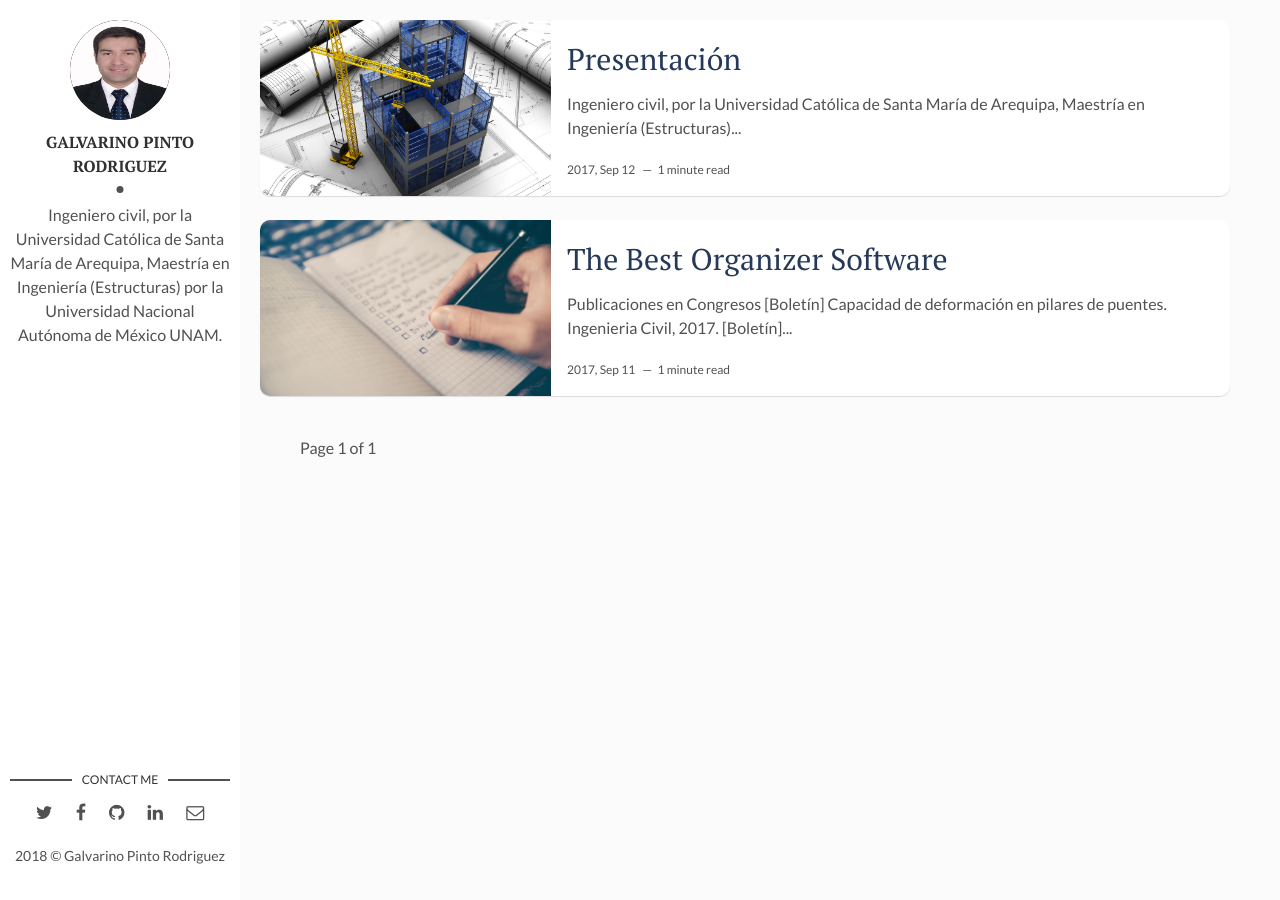
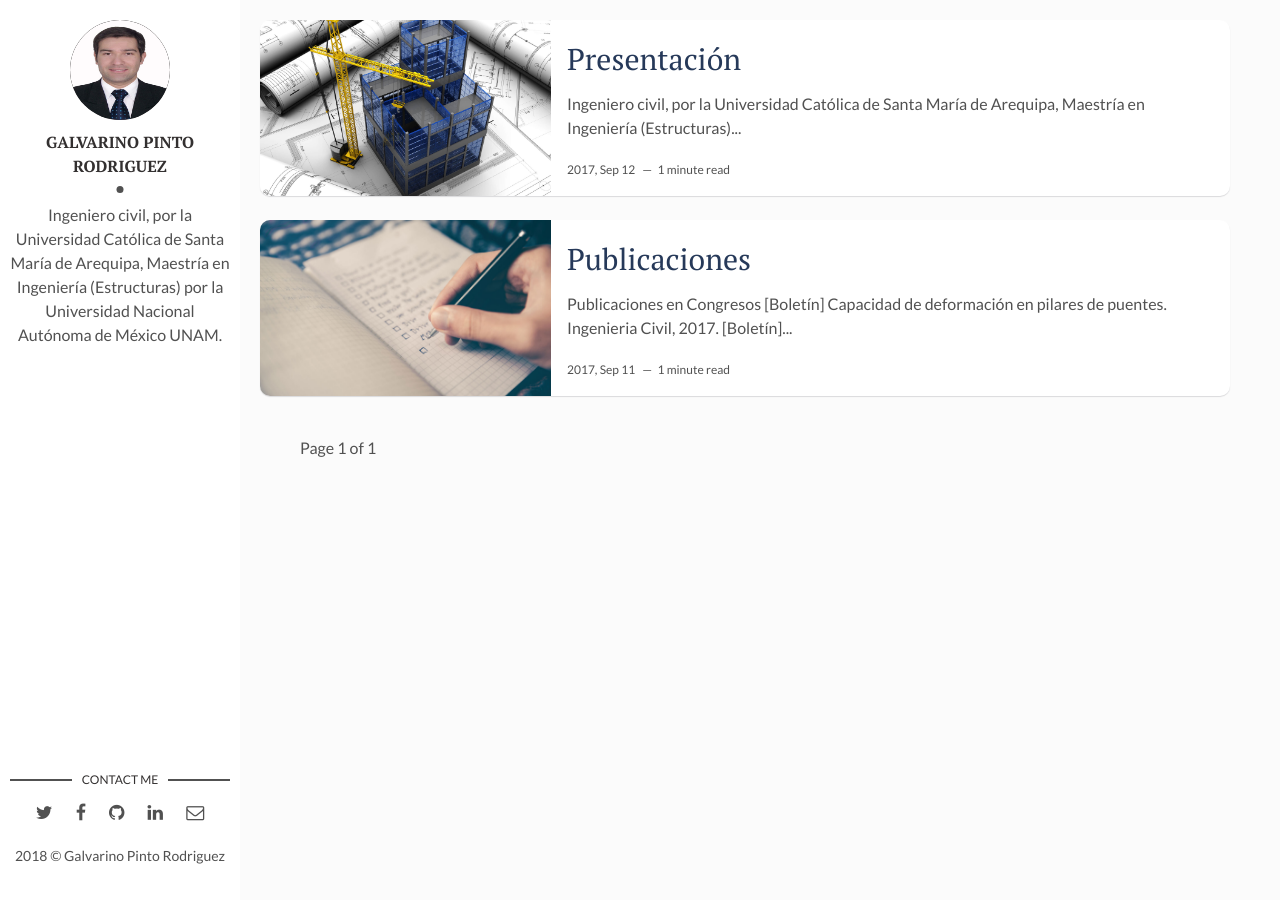
Before and after one commit to ucsp-civil/Galvarino-Pinto-Rodriguez, a Jekyll site: the page built from index.html, in a window 1280 px wide. Built offline with Jekyll 4.4.1, drawn with Linux system fonts in a browser that asks for light colours; the list of posts is cut into pages by our own code.

Commit message:
Added: research

```diff
--- a/_posts/2017-04-06-presentacion.markdown
+++ b/_posts/2017-04-06-presentacion.markdown
@@ -8,4 +8,3 @@ comments: false
 tags: [datos, presentación]
 ---
 Ingeniero civil, por la Universidad Católica de Santa María de Arequipa, Maestría en Ingeniería (Estructuras) por la Universidad Nacional Autónoma de México UNAM.
-## Datos Académicos
--- a/_posts/2017-09-12-publicaciones.markdown
+++ b/_posts/2017-09-12-publicaciones.markdown
@@ -1,6 +1,6 @@
 ---
 layout: post
-title: The Best Organizer Software
+title: Publicaciones
 date: 2017-09-12 00:00:00 +0300
 description: You’ll find this post in your `_posts` directory. Go ahead and edit it and re-build the site to see your changes. # Add post description (optional)
 img: software.jpg # Add image post (optional)
```
